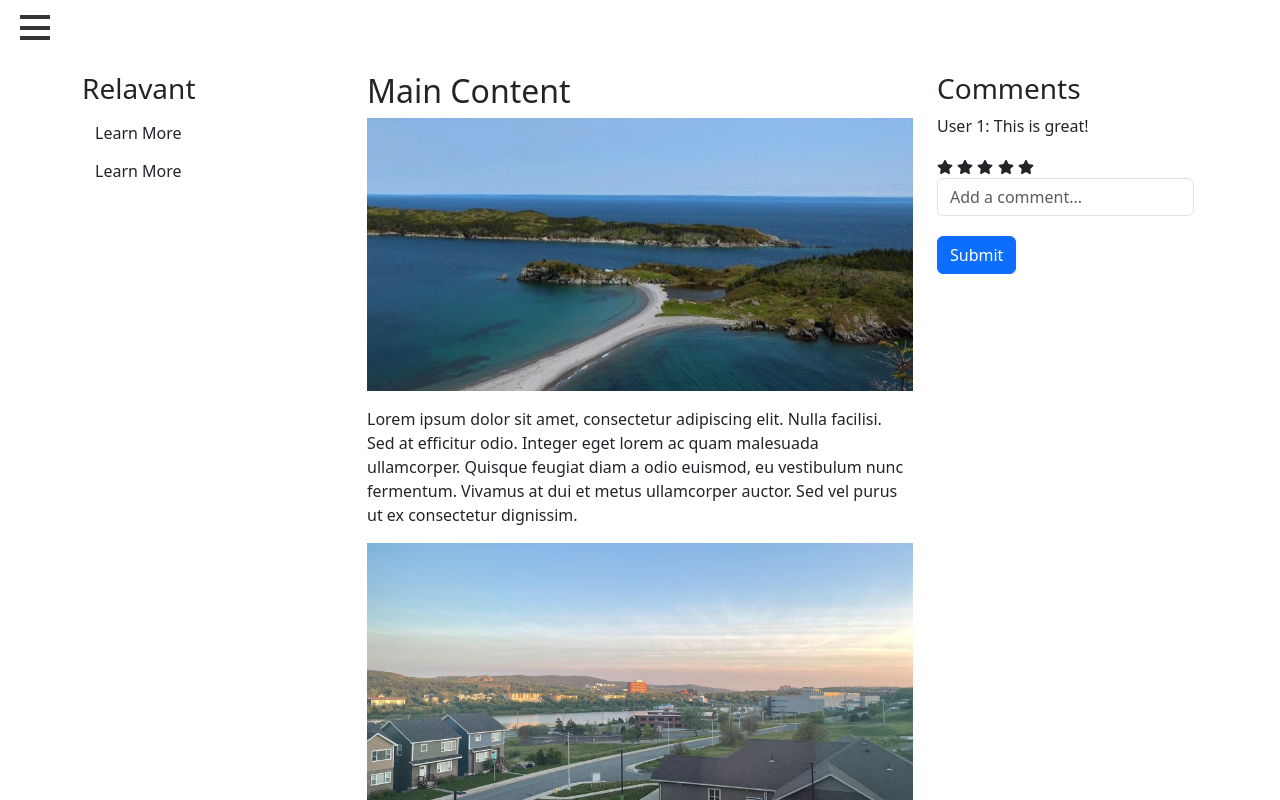
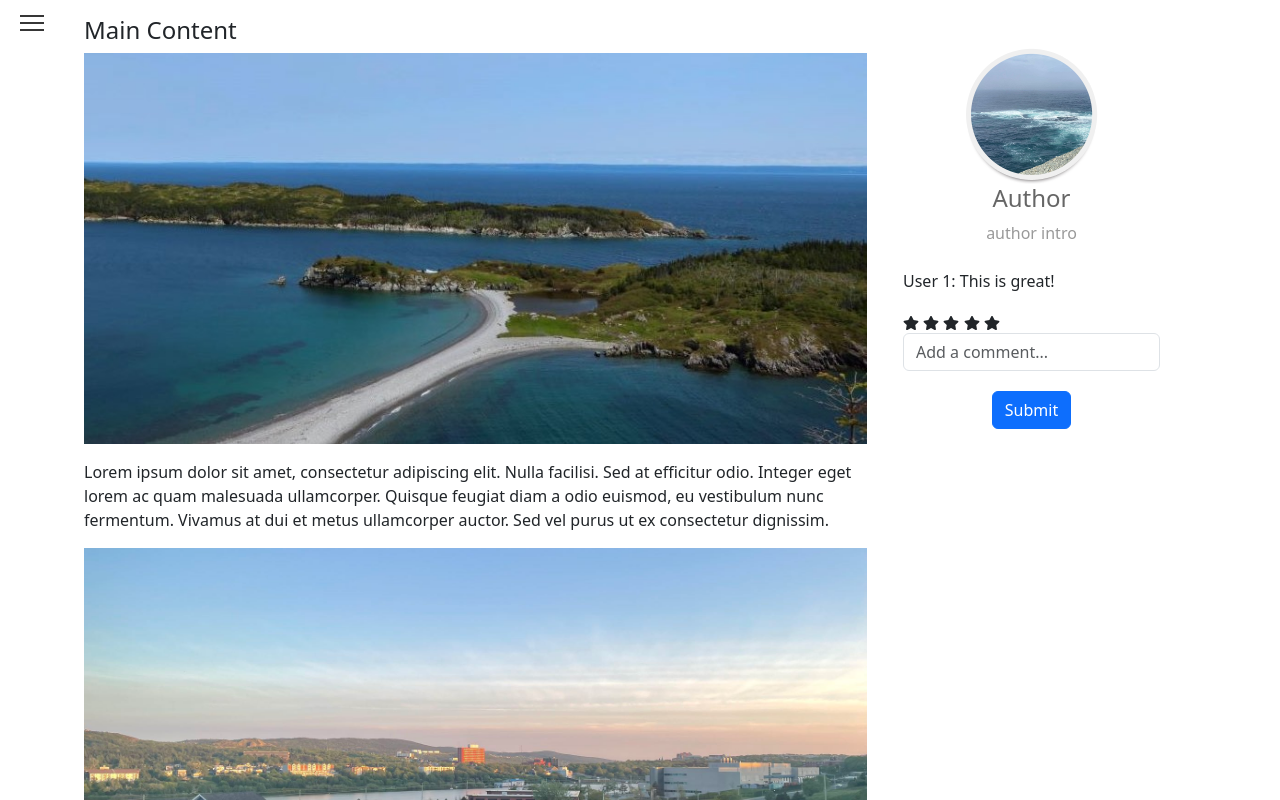
Before and after one commit to cyy-best/trywow, a React (Create React App) app in the folder my-react-app/: page /card-detail in a window 1280 px wide. Shown: the top 800 px of the page. Built offline with nearby package versions, Linux system fonts and the light colour scheme.

Commit message:
author style

```diff
--- /dev/null
+++ b/my-react-app/src/author.js
@@ -0,0 +1,19 @@
+import React from "react";
+import { Link } from 'react-router-dom';
+import './css/author.css';
+import pic from './image/slide3.jpg'
+function Author() {
+
+    return (
+        <div className="author-info">
+            <div className='avatar'>
+                <img src={pic} ></img>
+                <i></i>
+            </div>
+            <Link style={{textDecoration:'none'}}><h3 className='h3 author'>author</h3></Link>
+            <div className='author-intro'>author intro</div>
+        </div>
+    );
+}
+
+export default Author;
--- /dev/null
+++ b/my-react-app/src/comment.js
@@ -0,0 +1,21 @@
+import React from "react";
+import {Button, Form } from 'react-bootstrap';
+import './css/comment.css';
+function Comment() {
+
+    return (
+        <div className="comment">
+                {/* 评论输入框 */}
+                <Form>
+                    <Form.Group controlId="commentInput">
+                        <Form.Control type="text" placeholder="Add a comment..." />
+                    </Form.Group>
+                    <Button variant="primary" className="align-self-end">
+                        Submit
+                    </Button>
+                </Form>
+        </div>
+    );
+}
+
+export default Comment;
--- /dev/null
+++ b/my-react-app/src/css/author.css
@@ -0,0 +1,39 @@
+.author-info{
+    color: #999;
+    line-height: 24px;
+    text-decoration: none;
+    padding-bottom: 24px;
+    text-align: center;
+}
+.author-info .avatar{
+    width: 136px;
+    height: 136px;
+    margin: 0 auto;
+    position: relative;
+    overflow: hidden;
+}
+.avatar img{
+    height: 136px;
+    width: 136px;
+    border: none;
+    vertical-align: middle;
+}
+.avatar i{
+    width: 136px;
+    height: 136px;
+    position: absolute;
+    left: 0;
+    top: 0;
+    background: url('../image/cover.png') 0 0;
+}
+
+.author-info a{
+    font-size: 24px;
+    margin: 20px 0;
+    color: #666;
+}
+.author-info .author{
+    text-decoration: none;
+    cursor: pointer;
+    text-transform: capitalize;
+}
--- a/my-react-app/src/css/c-detail.css
+++ b/my-react-app/src/css/c-detail.css
@@ -1,11 +1,19 @@
-.card-detail .f-nav {
-    height: 72px;
+.card-detail .container{
+    margin: 16px 48px;
 }
 
-/* .card-detail>.container {
+.card-detail .col-md-9 .main-section{
+    padding: 0 24px;
+}
+
+.card-detail .col-md-3 {
     margin-top: 32px;
+    padding-left: 0;
 
-} */
+}
+.card-detail .h3{
+    font-size: 24px;
+}
 
 
 
--- /dev/null
+++ b/my-react-app/src/css/comment.css
@@ -0,0 +1,6 @@
+.comment{
+    padding: 16px auto;
+}
+.comment form{
+ text-align: center;
+}
--- a/my-react-app/src/css/index.css
+++ b/my-react-app/src/css/index.css
@@ -5,6 +5,9 @@ body {
     sans-serif;
   -webkit-font-smoothing: antialiased;
   -moz-osx-font-smoothing: grayscale;
+}
+h3.h3{
+  font-size: 20px;
 }
 
 code {
--- a/my-react-app/src/css/nav.css
+++ b/my-react-app/src/css/nav.css
@@ -7,7 +7,7 @@
     flex-direction: column;
     justify-content: space-between;
     width: 49px;
-    height: 25px;
+    height: 16px;
     cursor: pointer;
     transition: left 0.4s; /* 添加过渡效果 */
 
@@ -18,14 +18,14 @@
   }
 
   .bar {
-    width: 30px;
-    height: 4px;
+    width: 24px;
+    height: 2px;
     background-color: #363636;
     transition: transform 0.4s, opacity 0.4s; /* 添加过渡效果 */
   }
 
   .hamburger-button.open .bar:nth-child(1) {
-    transform: rotate(-45deg) translate(-10px, 9px);
+    transform: rotate(-45deg) translate(-10px, 5px);
   }
 
   .hamburger-button.open .bar:nth-child(2) {
@@ -34,7 +34,7 @@
   }
 
   .hamburger-button.open .bar:nth-child(3) {
-    transform: rotate(45deg) translate(-5px, -5px);
+    transform: rotate(45deg) translate(-5px, 0);
   }
 
   .menu {
--- a/my-react-app/src/pages/CardDetail.js
+++ b/my-react-app/src/pages/CardDetail.js
@@ -1,7 +1,9 @@
 import React from 'react';
-import { Container, Row, Col, Button, Form } from 'react-bootstrap';
-import { FaStar, FaHeart, FaExclamationCircle } from 'react-icons/fa'; // 导入一些图标
+import { Container, Row, Col} from 'react-bootstrap';
+import { FaStar} from 'react-icons/fa'; // 导入一些图标
 import Navbar from '../NavigationBar';
+import Author from '../author';
+import Comment from '../comment';
 import '../css/index.css';
 import '../css/c-detail.css';
 
@@ -10,27 +12,14 @@ function CardDetail() {
         <div className='card-detail'>
             <Navbar />
             {/* 主要内容 */}
-            <header className='f-nav'></header>
+
             <Container className="section">
                 <Row>
 
-                    <Col md={3} >
-                        <div className='side-section d-flex flex-column justify-content-between'>
-                            <div>
-                                <h3>Relavant</h3>
-                                <div className="comment">
-                                    <a href="#" className="btn">Learn More</a>
-                                    <br />
-                                    <a href="#" className="btn">Learn More</a>
-                                    {/* 添加更多评论 */}
-                                </div>
-                            </div>
-                        </div>
-                    </Col>
                     {/* 中间图文内容 */}
-                    <Col md={6} >
+                    <Col md={9} >
                         <div className='main-section'>
-                            <h2>Main Content</h2>
+                            <h3 className='h3'>Main Content</h3>
                             <div className='img-container'>
                                 <div className='card-image image1'></div>
                                 <p>
@@ -66,27 +55,15 @@ function CardDetail() {
                     <Col md={3}>
                         {/* 右侧评论和评分 */}
                         <div className='side-section d-flex flex-column justify-content-between'>
-                            <div>
-                                <h3>Comments</h3>
-                                <div className="comment">
+                                <Author />
+                                <div className="comment-list">
                                     <p>User 1: This is great!</p>
                                     <div className="icons">
                                         <FaStar /> <FaStar /> <FaStar /> <FaStar /> <FaStar />
                                     </div>
-                                </div>
                                 {/* 添加更多评论 */}
                             </div>
-                            <div>
-                                {/* 评论输入框 */}
-                                <Form>
-                                    <Form.Group controlId="commentInput">
-                                        <Form.Control type="text" placeholder="Add a comment..." />
-                                    </Form.Group>
-                                    <Button variant="primary" className="align-self-end">
-                                        Submit
-                                    </Button>
-                                </Form>
-                            </div>
+                            <Comment />
                         </div>
                     </Col>
                 </Row>
```
Also changed, not shown: my-react-app/src/image/cover.png (added).
